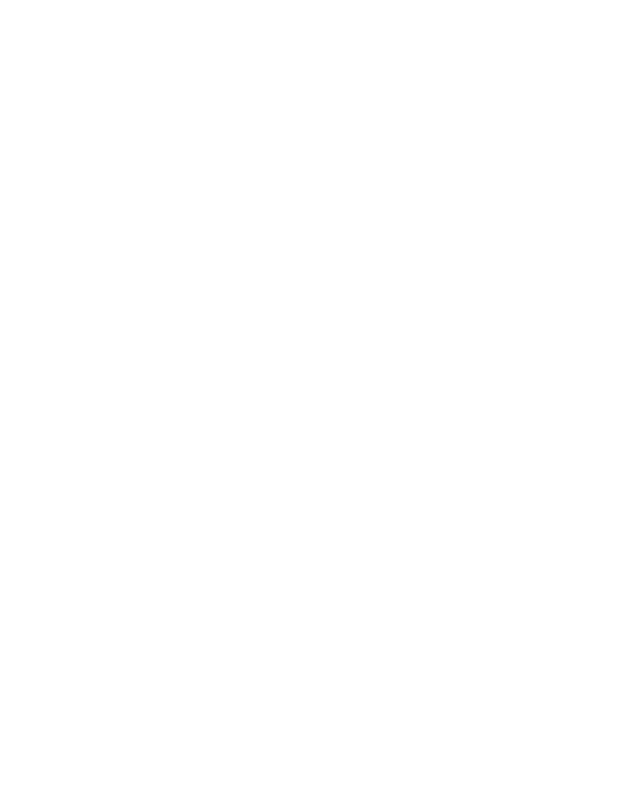
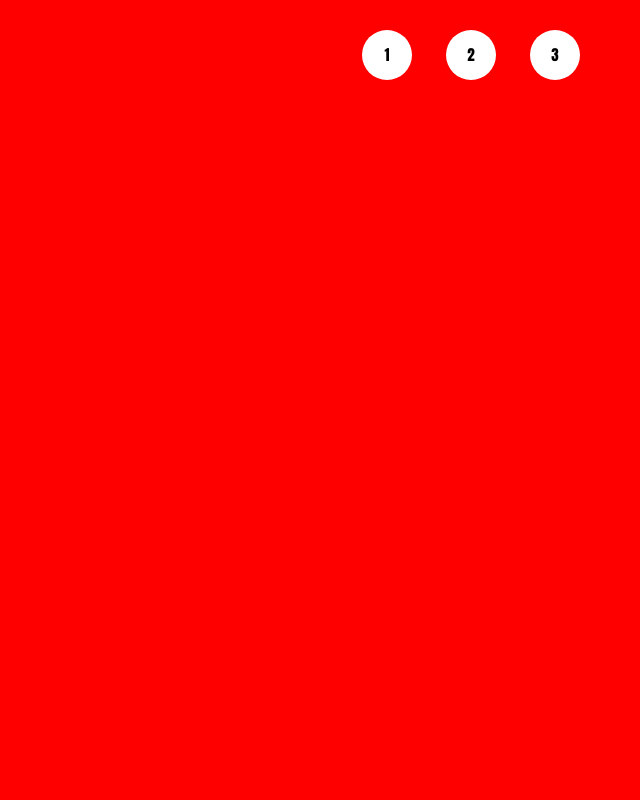
Before and after one commit to hexeva/htmlcss-shoes, a plain HTML site: page index.html in a window 1280 px wide. Shown: the top 800 px of the page, without its empty margins (640-1280 px from the left). Drawn offline with Linux system fonts and the light colour scheme.

Commit message:
added fixed menu

```diff
--- a/css/style.css
+++ b/css/style.css
@@ -7,8 +7,57 @@
 
 
 /* COMMON */
+
 img{
     width: 100%;
 }
 
+.main{
+    width: 100%;
+    height: 100vh;
+}
+
+.nav{
+    position:fixed;
+    top: 30px;
+    right: 30px;
+
+}
+
+.options li{
+    display: inline-block;
+    width: 50px;
+    height: 50px;
+    font-size: 15px;
+    font-weight:600;
+    font-family:Impact, Haettenschweiler, 'Arial Narrow Bold', sans-serif;
+    text-align: center;
+    vertical-align: middle;
+    border-radius: 50%;
+    line-height: 50px;
+    background-color: white;
+    margin-right: 30px;
+}
+
+li a{
+    list-style-type: none;
+    color:black;
+    text-decoration:solid;
+}
+
+
 /* END COMMON */
+
+/* MAIN */
+.red{
+    background-color: red;
+}
+
+.green{
+    background-color: green;
+}
+
+.yellow{
+    background-color: yellow;
+}
+/* end MAIN */
--- a/index.html
+++ b/index.html
@@ -10,9 +10,35 @@
 
 <body>
 
-    <div class="red"></div>
-    <div class="green"></div>
-    <div class="yellow"></div>
+    <!-- fixed menu -->
+    <div class="nav">
+
+        <ul class="options">
+
+            <li>
+                <a href="">1</a>
+            </li>
+
+            <li>
+                <a href="">2</a>
+            </li>
+
+            <li>
+                <a href="">3</a>
+            </li>
+
+        </ul>
+
+    </div>
+    <!-- end fixed menu -->
+
+    <!-- main page -->
+
+    <div class="main red"></div>
+    <div class="main green"></div>
+    <div class="main yellow"></div>
+
+    <!-- end main page -->
 
 
 </body>
```
Also changed, not shown: 1 other file.
